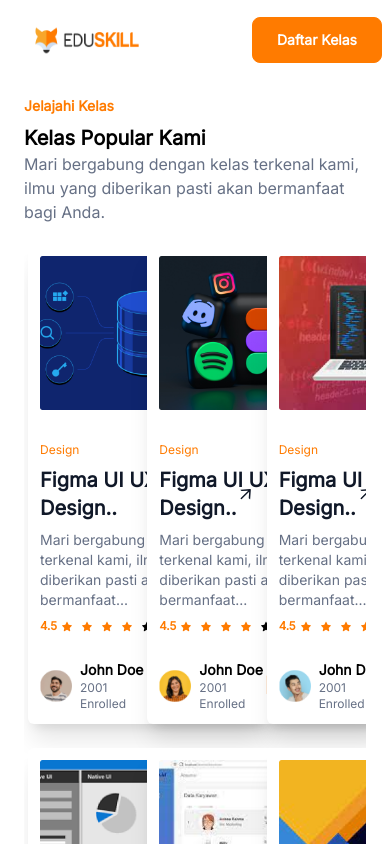
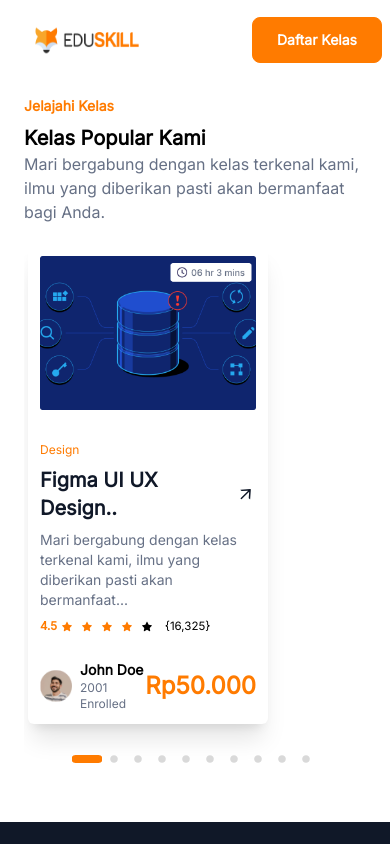
Before and after one commit to Halimp07/Eduskill, a React (Vite) app: page /courses in a window 390 px wide. Shown: the top 844 px of the page. Built offline with nearby package versions, Linux system fonts and the light colour scheme.

Commit message:
fix: slider page of Course.jsx

```diff
--- a/index.html
+++ b/index.html
@@ -2,7 +2,7 @@
 <html lang="en">
   <head>
     <meta charset="UTF-8" />
-    <link rel="icon" type="image/svg+xml" href="/public/ico_eduskill.svg" />
+    <link rel="icon" type="image/svg+xml" href="/ico_eduskill.svg" />
     <meta name="viewport" content="width=device-width, initial-scale=1.0" />
     <title>Eduskill</title>
   </head>
--- a/package.json
+++ b/package.json
@@ -4,7 +4,10 @@
   "version": "0.0.0",
   "type": "module",
   "scripts": {
-
+    "dev": "vite",
+    "build": "vite build",
+    "lint": "eslint . --ext js,jsx --report-unused-disable-directives --max-warnings 0",
+    "preview": "vite preview"
   },
   "dependencies": {
     "framer-motion": "^10.16.1",
--- a/src/Data.jsx
+++ b/src/Data.jsx
@@ -374,7 +374,7 @@
     year: "2001 Enrolled",
   },
   {
-    id: 5,
+    id: 7,
     image: class5,
     category: "Design",
     title: "Figma UI UX Design..",
@@ -385,6 +385,34 @@
     teacher: "John Doe",
     price: "50.000",
     heroes: classHero5,
+    year: "2001 Enrolled",
+  },
+  {
+    id: 8,
+    image: class1,
+    category: "Design",
+    title: "Figma UI UX Design..",
+    description:
+      "Mari bergabung dengan kelas terkenal kami, ilmu yang diberikan pasti akan bermanfaat...",
+    rating: 4.5,
+    participants: "{16,325}",
+    teacher: "John Doe",
+    price: "50.000",
+    heroes: classHero1,
+    year: "2001 Enrolled",
+  },
+  {
+    id: 9,
+    image: class3,
+    category: "Design",
+    title: "Figma UI UX Design..",
+    description:
+      "Mari bergabung dengan kelas terkenal kami, ilmu yang diberikan pasti akan bermanfaat...",
+    rating: 4.5,
+    participants: "{16,325}",
+    teacher: "John Doe",
+    price: "50.000",
+    heroes: classHero3,
     year: "2001 Enrolled",
   },
 ];
--- a/src/components/navbar/Navbar.jsx
+++ b/src/components/navbar/Navbar.jsx
@@ -1,4 +1,3 @@
-
 import React, { useEffect, useState } from "react";
 import { navLinks, eduskill } from "../../Data";
 import { HiMenuAlt1, HiX } from "react-icons/hi";
@@ -6,7 +5,7 @@
 import { motion } from "framer-motion";
 import { Link, useLocation } from "react-router-dom";
 
-const Navbar =  ({ isActive, setActiveLink })=> {
+const Navbar = ({ isActive, setActiveLink }) => {
   const [toggle, setToggle] = useState(false);
   const [active, setActive] = useState(null);
   const location = useLocation();
@@ -64,8 +63,6 @@
                   </Link>
                 </li>
               ))}
-
-
             </div>
             <div className="flex items-center gap-2">
               {/* <button className="py-3 px-6 font-bold text-Black_Primary text-sm">
--- a/src/pages/course/Courses.jsx
+++ b/src/pages/course/Courses.jsx
@@ -1,43 +1,31 @@
 import React, { useState } from "react";
-// import Slider from "react-slick";
 import { RxDotFilled, RxBorderSolid } from "react-icons/rx";
 import Class from "../../components/container/Classes/Class"; // Adjust the path as needed
 import { classEdu } from "../../Data";
 import "slick-carousel/slick/slick.css";
 import "slick-carousel/slick/slick-theme.css";
+import Recom from "./Recom";
 
 const Courses = () => {
-  const [activeIndex, setActiveIndex] = useState(0); // Set activeIndex to 0
+  const [activeIndex, setActiveIndex] = useState(0);
 
-  const coursesPerSlide = 6; // Set to 6 to show 6 courses per slide
+  const coursesPerSlide =
+    window.innerWidth >= 1024 ? 6 : window.innerWidth >= 768 ? 2 : 1; // Number of courses to show per slide
   const totalCourses = classEdu.length;
 
   const goToSlide = (slideIndex) => {
-    if (slideIndex !== activeIndex) {
     setActiveIndex(slideIndex);
-    }
   };
-
-  // const sliderSettings = {
-  //   dots: false,
-  //   infinite: true,
-  //   speed: 500,
-  //   slidesToShow: coursesPerSlide,
-  //   slidesToScroll: coursesPerSlide,
-  //   initialSlide: activeIndex, // Set the initialSlide to the activeIndex
-  //   beforeChange: (current, next) => {
-  //     setActiveIndex(next); // Update activeIndex before the slide changes
-  //   },
-  // };
 
   const visibleCourses = [];
   for (
-    let i = activeIndex * coursesPerSlide;
+    let i = activeIndex;
     visibleCourses.length < coursesPerSlide;
     i = (i + 1) % totalCourses
   ) {
     visibleCourses.push(classEdu[i]);
   }
+
   return (
     <div className="container mx-auto pt-24 pb-12 px-6 " id="courses">
       <div className="text-start">
@@ -54,14 +42,17 @@
       </div>
       <div className="mt-4 overflow-x-hidden w-full relative">
         <div className="grid grid-cols-3 gap-4">
-          {visibleCourses.map((classEdu) => (
+          {visibleCourses.map((classEdu, index) => (
             <div key={classEdu.id}>
               <Class {...classEdu} />
             </div>
           ))}
         </div>
+
         <div className="flex justify-center items-center mt-4">
-          {Array.from({ length: Math.ceil(totalCourses / coursesPerSlide) }).map((_, slideIndex) => (
+          {Array.from({
+            length: Math.ceil(totalCourses / coursesPerSlide) + 1, // Adding 1 to the length
+          }).map((_, slideIndex) => (
             <div
               key={slideIndex}
               onClick={() => goToSlide(slideIndex)}
@@ -86,9 +77,9 @@
               </div>
             </div>
           ))}
-
         </div>
       </div>
+      {/* <Recom /> */}
     </div>
   );
 };
--- /dev/null
+++ b/src/pages/course/Recom.jsx
@@ -0,0 +1,9 @@
+import React from 'react'
+
+const Recom = () => {
+  return (
+    <div>Recom</div>
+  )
+}
+
+export default Recom
--- a/src/pages/home/Home.jsx
+++ b/src/pages/home/Home.jsx
@@ -33,15 +33,15 @@
     visible: { y: 0, opacity: 1 },
   };
 
-  const selectedId = "career_oriented"; // Replace with the desired id
-  const selectedItem = focus.find((item) => item.id === selectedId);
+  // const selectedId = "career_oriented"; // Replace with the desired id
+  // const selectedItem = focus.find((item) => item.id === selectedId);
 
   return (
     <div className="md:section container mx-auto pt-12 pb-24 px-6 " id="home">
       <img
         src={bg_eduskill_1}
         alt=""
-        className="absolute bg-no-repeat z-0 bottom-0 w-[20rem] top-14 left-0 right-0 md:w-[25rem] md:top-28 md:left-80 md:right-0"
+        className="absolute bg-no-repeat z-0 bottom-0 w-[20rem] top-14 left-0 right-0 lg:w-[25rem] lg:top-20 lg:left-24 lg:right-0 md:w-[25rem] md:top-20 md:left-24 md:right-0"
       />
       <div className="md:flex items-center justify-center relative">
         {/* First Column */}
```
Lines whose indentation alone changed are shown as unchanged.
